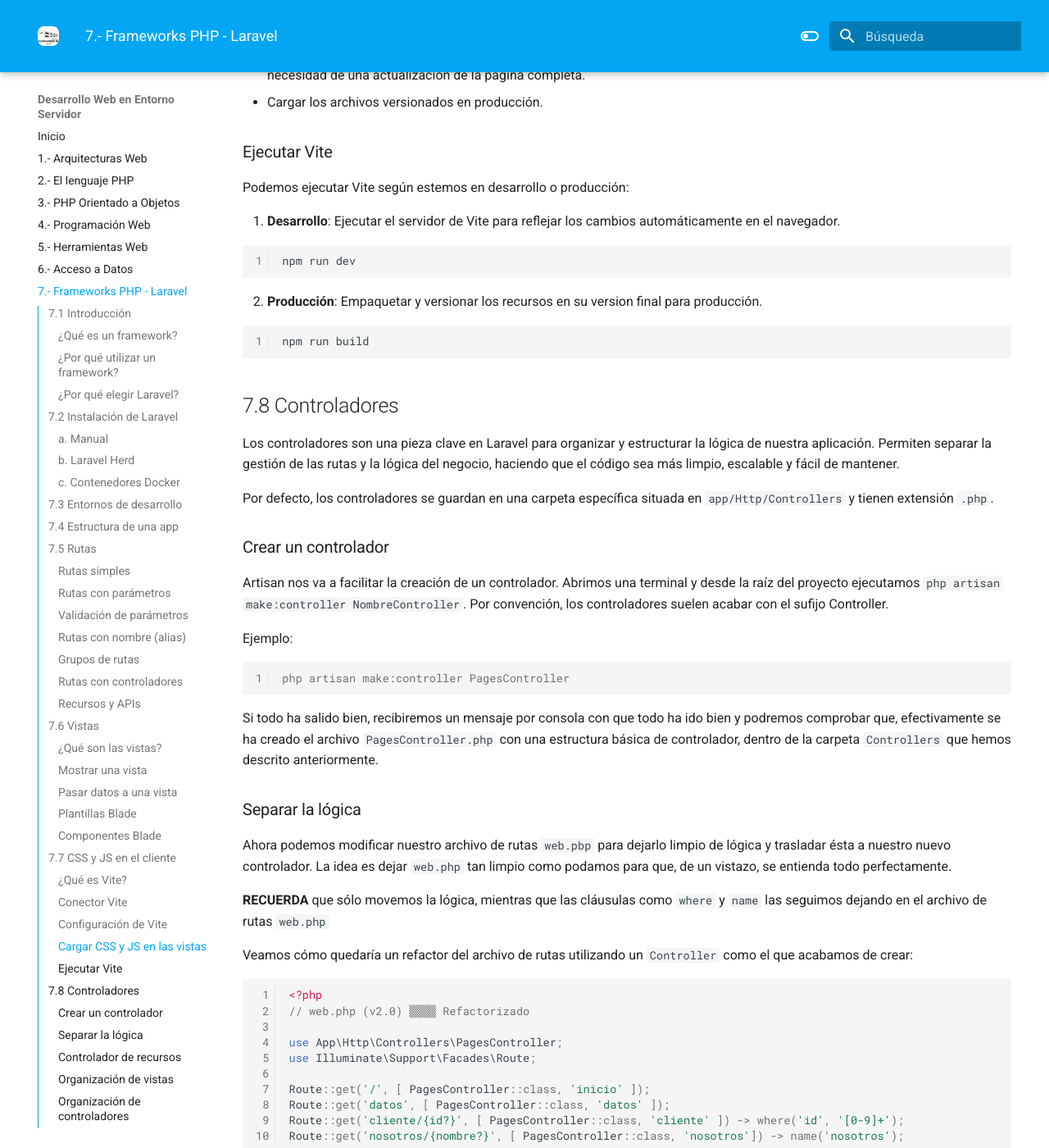
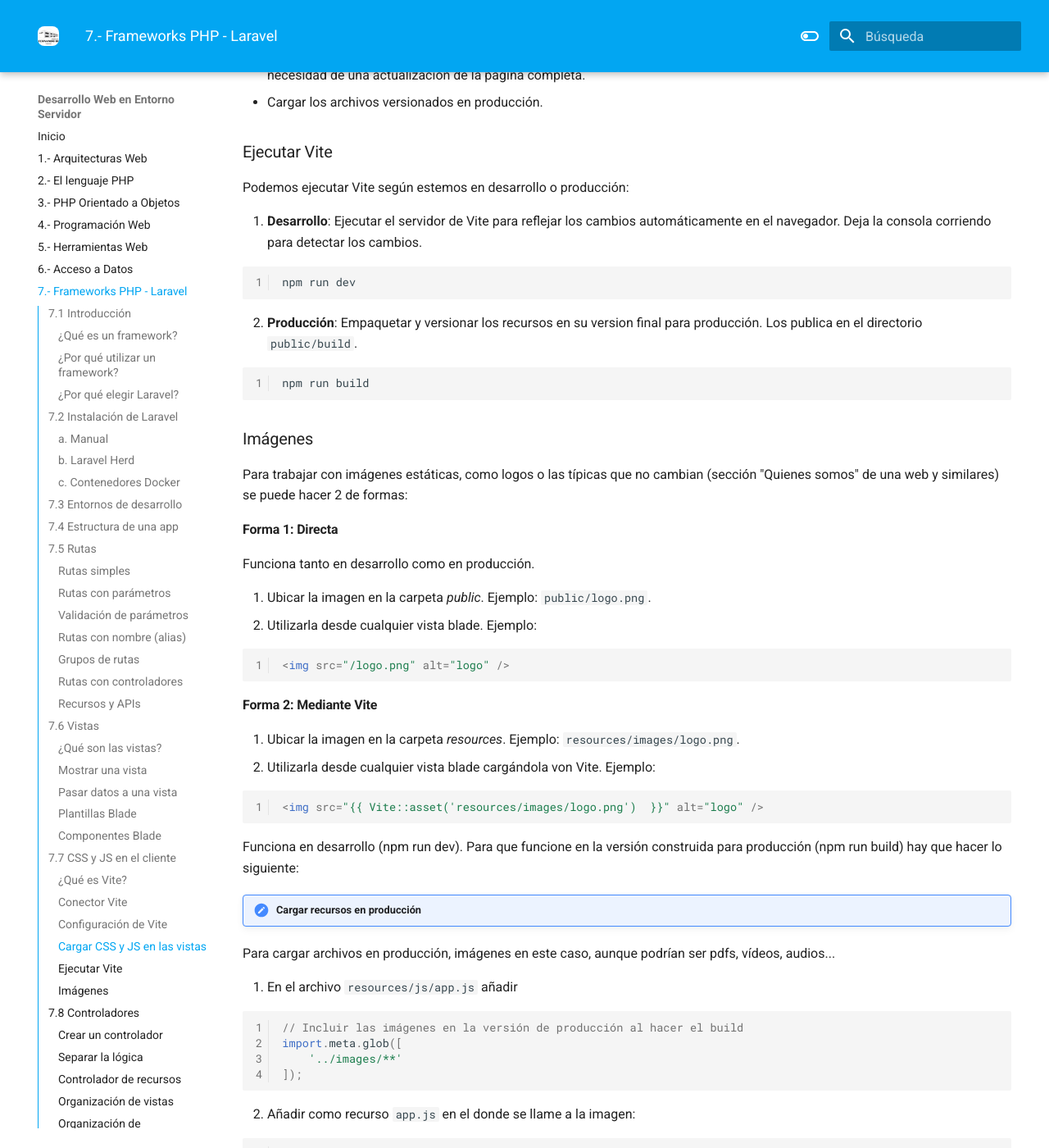
Before and after one commit to elblo/dwes2526, an MkDocs documentation site: the page built from docs/07frameworks.md, in a window 1280 px wide and 1400 px high, scrolled down 20104 px. Shown: the whole window at 82% size. Built offline with MkDocs 1.6.1 and Material for MkDocs 9.7.7, drawn with Linux system fonts in a browser that asks for light colours; some of the changed text lies outside the part shown.

Commit message:
Añadida sección Imagen

````diff
--- a/docs/07frameworks.md
+++ b/docs/07frameworks.md
@@ -822,17 +822,70 @@
 
 Podemos ejecutar Vite según estemos en desarrollo o producción:
 
-1. **Desarrollo**: Ejecutar el servidor de Vite para reflejar los cambios automáticamente en el navegador.
+1. **Desarrollo**: Ejecutar el servidor de Vite para reflejar los cambios automáticamente en el navegador. Deja la consola corriendo para detectar los cambios.
 
 ``` bash
 npm run dev
 ```
 
-2. **Producción**: Empaquetar y versionar los recursos en su version final para producción.
+2. **Producción**: Empaquetar y versionar los recursos en su version final para producción. Los publica en el directorio `public/build`.
 
 ``` bash
 npm run build
 ```
+
+### Imágenes
+
+Para trabajar con imágenes estáticas, como logos o las típicas que no cambian (sección "Quienes somos" de una web y similares) se puede hacer 2 de formas:
+
+#### Forma 1: Directa
+
+Funciona tanto en desarrollo como en producción.
+
+1. Ubicar la imagen en la carpeta *public*. Ejemplo: `public/logo.png`.
+2. Utilizarla desde cualquier vista blade. Ejemplo:
+
+```html
+<img src="/logo.png" alt="logo" />
+```
+
+#### Forma 2: Mediante Vite
+
+1. Ubicar la imagen en la carpeta *resources*. Ejemplo: `resources/images/logo.png`.
+2. Utilizarla desde cualquier vista blade cargándola von Vite. Ejemplo:
+
+```html
+<img src="{{ Vite::asset('resources/images/logo.png')  }}" alt="logo" />
+```
+
+Funciona en desarrollo (npm run dev). Para que funcione en la versión construida para producción (npm run build) hay que hacer lo siguiente:
+
+!!! notice "Cargar recursos en producción"
+
+Para cargar archivos en producción, imágenes en este caso, aunque podrían ser pdfs, vídeos, audios...
+
+1. En el archivo `resources/js/app.js` añadir
+
+```js
+// Incluir las imágenes en la versión de producción al hacer el build
+import.meta.glob([
+    '../images/**'
+]);
+```
+
+2. Añadir como recurso `app.js` en el <head> donde se llame a la imagen:
+
+```html hl_lines="3"
+<head>
+    <title>Pixel Positions</title>
+    @vite(['resources/js/app.js'])
+</head>
+<body>
+    <img src="{{ Vite::asset('resources/images/logo.png')  }}" alt="logo" />
+</body>
+```
+
+Ahora se puede comprobar como al hacer `npm run build`, Vite crea versiones de dichos archivos en `build/assets`.
 
 ## 7.8 Controladores
 
````
